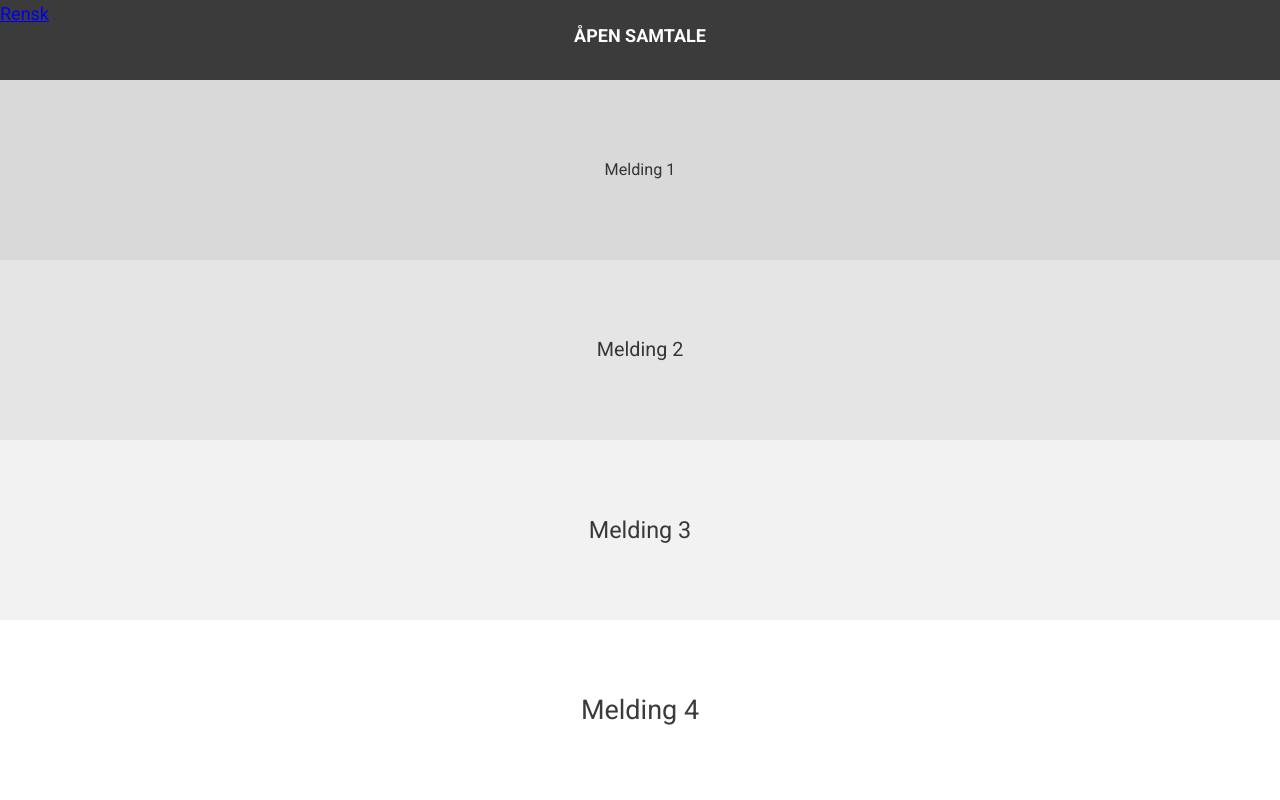
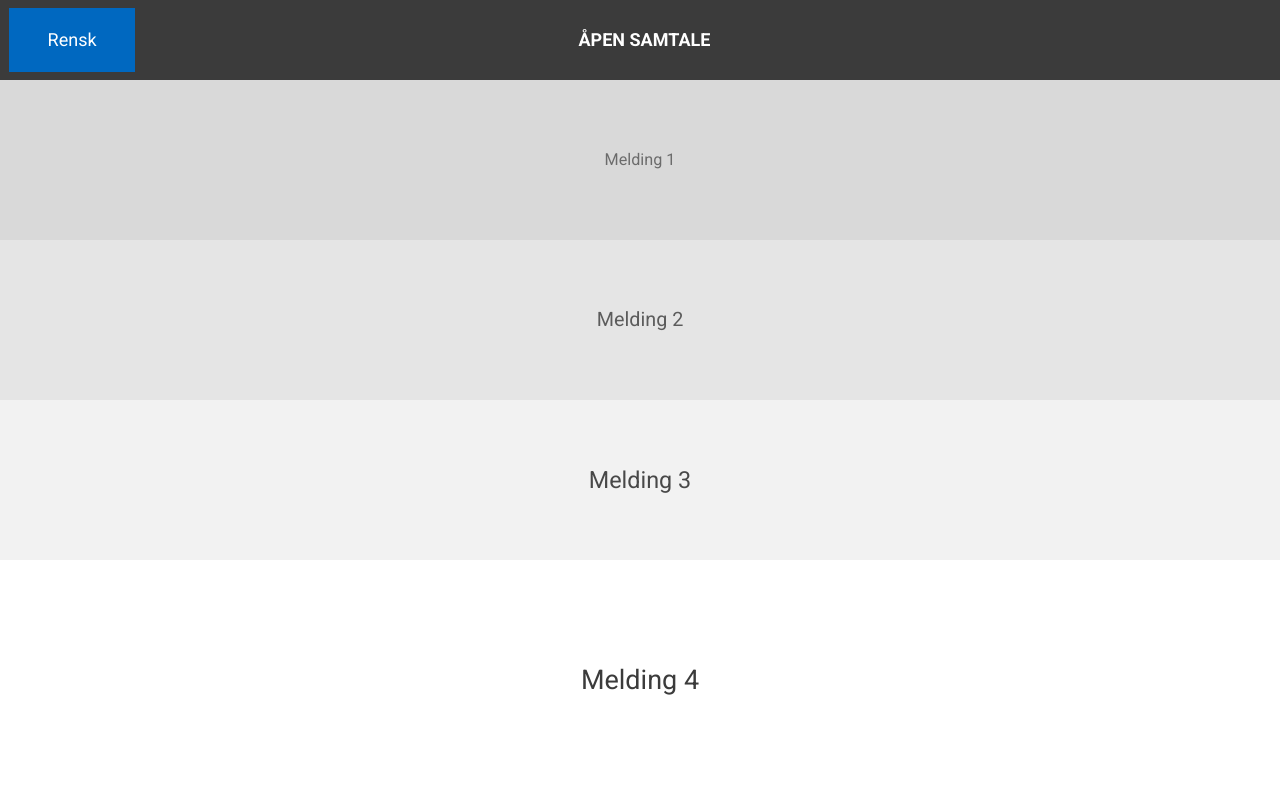
Before and after one commit to evenh/mmi-oblig3, a PHP site: page / in a window 1280 px wide. Run offline with PHP 8.4, Linux system fonts and the light colour scheme.

Commit message:
Endringer
- Bedre utvidbarhet i header
- Bedre utseende på historikk

```diff
--- a/css/mmi.css
+++ b/css/mmi.css
@@ -57,18 +57,44 @@
 	header {
 		height: 10vh;
 		background-color: rgba(10, 10, 10, 0.8);
+		padding: 0 0.5rem;
 		-moz-box-sizing: border-box;
 		box-sizing: border-box;
 	}
+
+		header .title-holder {
+			width: 80%;
+			display: inline-block;
+		}
+
+		header .left-button-holder,
+		header .right-button-holder {
+			width: 10%;
+			display: inline-block;
+		}
 
 		header h1 {
 			color: #ffffff;
 			font-size: 1rem;
 			text-transform: uppercase;
 			text-align: center;
-			line-height: 1;
+			line-height: 10vh;
 			margin: 0;
 			padding: 0;
+
+		}
+
+		header a {
+			display: inline-block;
+			height: 8vh;
+			box-sizing: border-box;
+			margin-top: 1vh;
+			vertical-align: top;
+			text-decoration: none;
+			text-align: center;
+			line-height: 8vh;
+			background-color: #0068c0;
+			color: #ffffff;
 		}
 
 
@@ -80,8 +106,8 @@
 		display: block;
 		width: 100%;
 		text-align: center;
-		min-height: 22.5vh;
-		line-height: 22.5vh;
+		min-height: 30vh;
+		line-height: 30vh;
 		box-sizing: border-box;
 		z-index: 4;
 	}
@@ -96,26 +122,29 @@
 		display: block;
 		width: 100%;
 		text-align: center;
-		min-height: 22.5vh;
-		line-height: 22.5vh;
+		min-height: 20vh;
+		line-height: 20vh;
 		box-sizing: border-box;
 
 	}
 
 	#historikk li:nth-child(3) {
 		font-size: 1.3rem;
+		color: rgba(0, 0, 0, 0.7);
 		background-color: rgba(0, 0, 0, 0.05);
 		z-index: 3;
 	}
 
 	#historikk li:nth-child(2) {
 		font-size: 1.1rem;
+		color: rgba(0, 0, 0, 0.6);
 		background-color: rgba(0, 0, 0, 0.1);
 		z-index: 2;
 	}
 
 	#historikk li:nth-child(1) {
 		font-size: 0.9rem;
+		color: rgba(0, 0, 0, 0.5);
 		background-color: rgba(0, 0, 0, 0.15);
 		z-index: 1;
 	}
@@ -135,8 +164,3 @@
 	from 	{ background-color: rgba(155, 255, 135, 1); }
 	to 		{ background-color: rgba(155, 255, 135, 0); }
 }
-
-.new-message {
-	animation: new-message 1s;
-	-webkit-animation: new-message 1s;
-}
```
